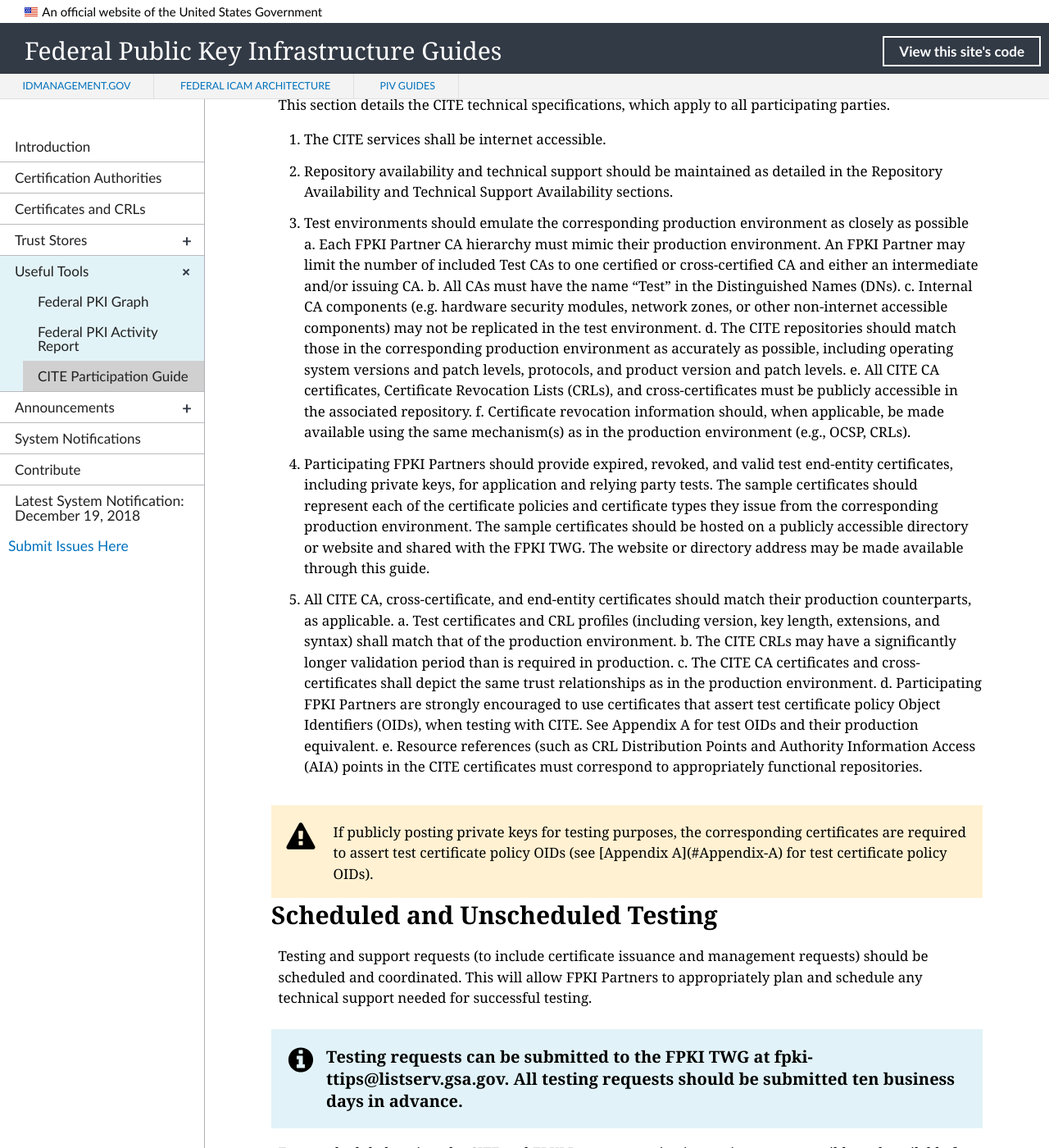
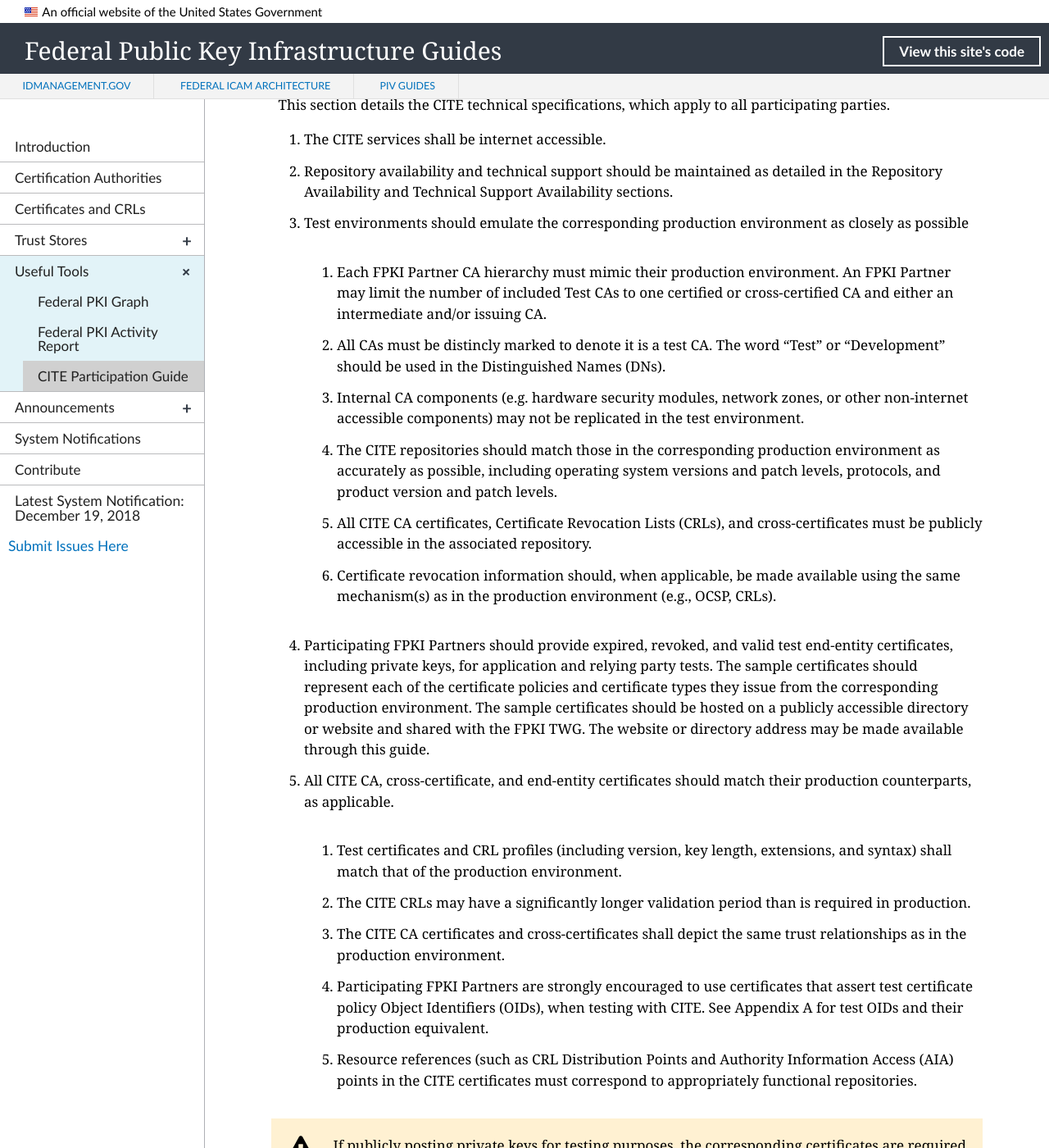
Before and after one commit to GSA/fpki-guides, a Jekyll site: the page built from _tools/cite-guide.md, in a window 1280 px wide and 1400 px high, scrolled down 2227 px. Shown: the whole window at 82% size. Built offline with Jekyll 4.4.1, drawn with Linux system fonts in a browser that asks for light colours; nearby versions of some CDN libraries; library files that are not in the unit come from our copies; some of the changed text lies outside the part shown.

Commit message:
Update CA DN Requirements
Update based on Treasury comment to allow "Development" in lieu of "Test" in the CA name.

```diff
--- a/_tools/cite-guide.md
+++ b/_tools/cite-guide.md
@@ -57,19 +57,20 @@
 1. The CITE services shall be internet accessible.
 2. Repository availability and technical support should be maintained as detailed in the Repository Availability and Technical Support Availability sections.
 3. Test environments should emulate the corresponding production environment as closely as possible
-a. Each FPKI Partner CA hierarchy must mimic their production environment. An FPKI Partner may limit the number of included Test CAs to one certified or cross-certified CA and either an intermediate and/or issuing CA.
-b. All CAs must have the name "Test" in the Distinguished Names (DNs).
-c. Internal CA components (e.g. hardware security modules, network zones, or other non-internet accessible components) may not be replicated in the test environment.
-d. The CITE repositories should match those in the corresponding production environment as accurately as possible, including operating system versions and patch levels, protocols, and product version and patch levels.
-e. All CITE CA certificates, Certificate Revocation Lists (CRLs), and cross-certificates must be publicly accessible in the associated repository.
-f. Certificate revocation information should, when applicable, be made available using the same mechanism(s) as in the production environment (e.g., OCSP, CRLs).
+    1. Each FPKI Partner CA hierarchy must mimic their production environment. An FPKI Partner may limit the number of included Test CAs to one certified or cross-certified CA and either an intermediate and/or issuing CA.
+    2. All CAs must be distincly marked to denote it is a test CA. The word "Test" or "Development" should be used in the Distinguished Names (DNs).
+    3. Internal CA components (e.g. hardware security modules, network zones, or other non-internet accessible components) may not be replicated in the test environment.
+    4. The CITE repositories should match those in the corresponding production environment as accurately as possible, including operating system versions and patch levels, protocols, and product version and patch levels.
+    5. All CITE CA certificates, Certificate Revocation Lists (CRLs), and cross-certificates must be publicly accessible in the associated repository.
+    6. Certificate revocation information should, when applicable, be made available using the same mechanism(s) as in the production environment (e.g., OCSP, CRLs).
+
 4. Participating FPKI Partners should provide expired, revoked, and valid test end-entity certificates, including private keys, for application and relying party tests. The sample certificates should represent each of the certificate policies and certificate types they issue from the corresponding production environment. The sample certificates should be hosted on a publicly accessible directory or website and shared with the FPKI TWG. The website or directory address may be made available through this guide.
 5. All CITE CA, cross-certificate, and end-entity certificates should match their production counterparts, as applicable.
-a. Test certificates and CRL profiles (including version, key length, extensions, and syntax) shall match that of the production environment.
-b. The CITE CRLs may have a significantly longer validation period than is required in production.
-c. The CITE CA certificates and cross-certificates shall depict the same trust relationships as in the production environment.
-d. Participating FPKI Partners are strongly encouraged to use certificates that assert test certificate policy Object Identifiers (OIDs), when testing with CITE. See Appendix A for test OIDs and their production equivalent.
-e. Resource references (such as CRL Distribution Points and Authority Information Access (AIA) points in the CITE certificates must correspond to appropriately functional repositories.
+    1. Test certificates and CRL profiles (including version, key length, extensions, and syntax) shall match that of the production environment.
+    2. The CITE CRLs may have a significantly longer validation period than is required in production.
+    3. The CITE CA certificates and cross-certificates shall depict the same trust relationships as in the production environment.
+    4. Participating FPKI Partners are strongly encouraged to use certificates that assert test certificate policy Object Identifiers (OIDs), when testing with CITE. See Appendix A for test OIDs and their production equivalent.
+    5. Resource references (such as CRL Distribution Points and Authority Information Access (AIA) points in the CITE certificates must correspond to appropriately functional repositories.
 
 {% include alert-warning.html content="If publicly posting private keys for testing purposes, the corresponding certificates are required to assert test certificate policy OIDs (see [Appendix A](#Appendix-A) for test certificate policy OIDs)." %}
 
@@ -93,13 +94,13 @@
 
 | Days | Time | Description | Repository Availability Requirement |
 | ---- | ---- | ----------- | ----------------------------------- |
-| Mon - Fri | 0900 – 1700 EST | Business Hours (excluding federal holidays) | CITE and FPKI Partner Repository services should be operational and available, except for scheduled downtime |
-| Mon - Fri | 1700 – 0900 EST | Non-Business hours | No requirement |
+| Mon - Fri | 0900 - 1700 EST | Business Hours (excluding federal holidays) | CITE and FPKI Partner Repository services should be operational and available, except for scheduled downtime |
+| Mon - Fri | 1700 - 0900 EST | Non-Business hours | No requirement |
 | Sat - Sun | 0001 - 0000 EST | Non-Business hours | No requirement |
 
 ## Technical Support Availability
 
-Participating FPKI Partners shall provide the FPKI TWG with email and phone information for at least two technical points of contact (POCs) – one primary and one backup – to provide technical support when necessary. In lieu of providing individual names for technical POCs, participating FPKI Partners may establish a group or other organizational-based email addresses for communications with the appropriate technical POCs. This information will only be made available (in a controlled manner) to FPKI Partners, FPKI Applicants (if applicable), and vendors supporting the FPKI as needed during testing or troubleshooting. FPKI Partners involved in testing shall provide the issuance, management, and troubleshooting necessary to help resolve any issues.
+Participating FPKI Partners shall provide the FPKI TWG with email and phone information for at least two technical points of contact (POCs), one primary and one backup, to provide technical support when necessary. In lieu of providing individual names for technical POCs, participating FPKI Partners may establish a group or other organizational-based email addresses for communications with the appropriate technical POCs. This information will only be made available (in a controlled manner) to FPKI Partners, FPKI Applicants (if applicable), and vendors supporting the FPKI as needed during testing or troubleshooting. FPKI Partners involved in testing shall provide the issuance, management, and troubleshooting necessary to help resolve any issues.
 
 {% include alert-warning.html content="FPKIMA and FPKI Partner technical support is only available for scheduled testing with any outage resolved on a best effort basis. " %}
 
@@ -114,6 +115,7 @@
 ### Policy Object Identifiers (OIDS) and Mapping Table
 
 The table below lists the current test to production OID equivalent used by the FPKIMA and FPKI Partners.
+
 1. [Federal PKI Trust Infrascture Test OIDs](#federal-pki-trust-infrastructure-test-oids)
 2. [Federal Agency PKI Test OIDs](#federal-agency-pki-test-oids)
 3. [Federal Shared Service Provider (SSP) Test OIDs](#federal-shared-service-provider-ssp-test-oids)
@@ -251,11 +253,11 @@
 
 | Test OID                    | Policy                 | Production OID     |
 | --------------------------- | ---------------------- | ------------------ |
-| 2.16.840.1.101.3.2.1.48.248 | APL test lab – Golden PIV-I Authentication | N/A |
-| 2.16.840.1.101.3.2.1.48.249 | APL test lab – Golden PIV-I CardAuth | N/A |
-| 2.16.840.1.101.3.2.1.48.250 | APL test lab – Golden PIV-I Key Management | N/A |
-| 2.16.840.1.101.3.2.1.48.251 | APL test lab – Golden PIV-I Digital Signature | N/A |
-| 2.16.840.1.101.3.2.1.48.252 | APL test lab – Golden PIV-I Content Signing | N/A |
+| 2.16.840.1.101.3.2.1.48.248 | APL test lab Golden PIV-I Authentication | N/A |
+| 2.16.840.1.101.3.2.1.48.249 | APL test lab Golden PIV-I CardAuth | N/A |
+| 2.16.840.1.101.3.2.1.48.250 | APL test lab Golden PIV-I Key Management | N/A |
+| 2.16.840.1.101.3.2.1.48.251 | APL test lab Golden PIV-I Digital Signature | N/A |
+| 2.16.840.1.101.3.2.1.48.252 | APL test lab Golden PIV-I Content Signing | N/A |
 
 #### Government Printing Office (GPO)
 
@@ -315,13 +317,13 @@
 | 2.16.840.1.114412.99.4.1.1 | DigiCert Level 1 Client Certificate - Personal | 2.16.840.1.114412.4.1.1 |
 | 2.16.840.1.114412.99.4.1.2 | DigiCert Level 1 Client Certificate - Enterprise | 2.16.840.1.114412.4.1.2 |
 | 2.16.840.1.114412.99.4.2 | DigiCert Level 2 Client Certificate - Basic | 2.16.840.1.114412.4.2 |
-| 2.16.840.1.114412.99.4.3.1 | DigiCert Level 3 Client Certificate – US -Medium | 2.16.840.1.114412.4.3.1 |
-| 2.16.840.1.114412.99.4.3.2 | DigiCert Level 3 Client Certificate – CBP -Medium | 2.16.840.1.114412.4.3.2 |
-| 2.16.840.1.114412.99.4.4.1 | Digicert Level 4 Client Certificate – US - Hardware | 2.16.840.1.114412.4.4.1 |
-| 2.16.840.1.114412.99.4.4.2 | Digicert Level 4 Client Certificate –CBP -  Hardware | 2.16.840.1.114412.4.4.2 |
+| 2.16.840.1.114412.99.4.3.1 | DigiCert Level 3 Client Certificate - US -Medium | 2.16.840.1.114412.4.3.1 |
+| 2.16.840.1.114412.99.4.3.2 | DigiCert Level 3 Client Certificate - CBP -Medium | 2.16.840.1.114412.4.3.2 |
+| 2.16.840.1.114412.99.4.4.1 | Digicert Level 4 Client Certificate - US - Hardware | 2.16.840.1.114412.4.4.1 |
+| 2.16.840.1.114412.99.4.4.2 | Digicert Level 4 Client Certificate - CBP -  Hardware | 2.16.840.1.114412.4.4.2 |
 | 2.16.840.1.114412.99.4.5.1 | Level 4 PIV-I - Hardware | 2.16.840.1.114412.4.5.1 |
-| 2.16.840.1.114412.99.4.5.2 | DigiCert Level 4 PIV-I – Card Authentication | 2.16.840.1.114412.4.5.2 |
-| 2.16.840.1.114412.99.4.5.3 | DigiCert Level 4 PIV-I – Content Signing | 2.16.840.1.114412.4.5.3 |
+| 2.16.840.1.114412.99.4.5.2 | DigiCert Level 4 PIV-I - Card Authentication | 2.16.840.1.114412.4.5.2 |
+| 2.16.840.1.114412.99.4.5.3 | DigiCert Level 4 PIV-I - Content Signing | 2.16.840.1.114412.4.5.3 |
 | 2.16.840.1.114412.99.1.11 | DigiCert OV SSL | 2.16.840.1.114412.1.11 |
 | 2.16.840.1.113733.1.7.21.1.1 | Class -1-VTN SSP-rudimentary | 2.16.840.1.113733.1.7.23.1.1.1 |
 | 2.16.840.1.113733.1.7.21.2.1 | Class 2-VTN SSP-basic | 2.16.840.1.113733.1.7.23.2.1.1 |
```
